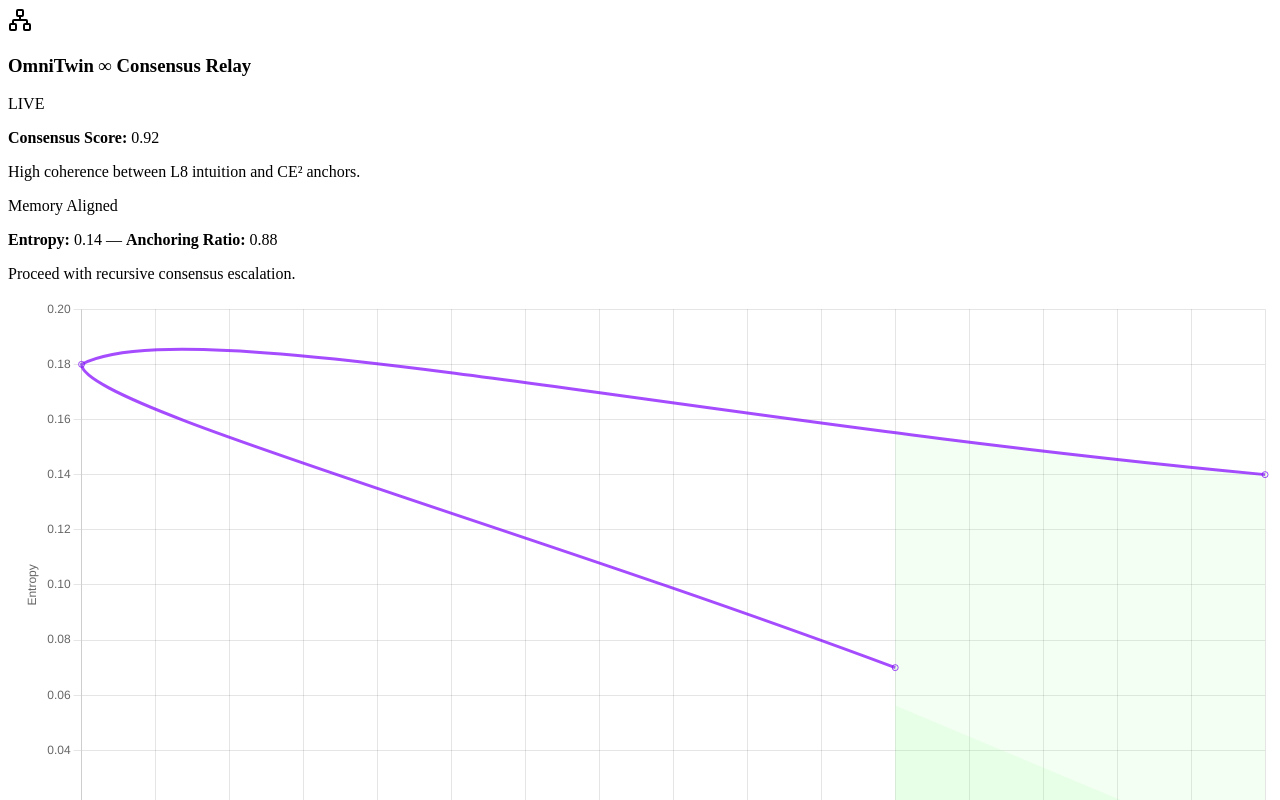
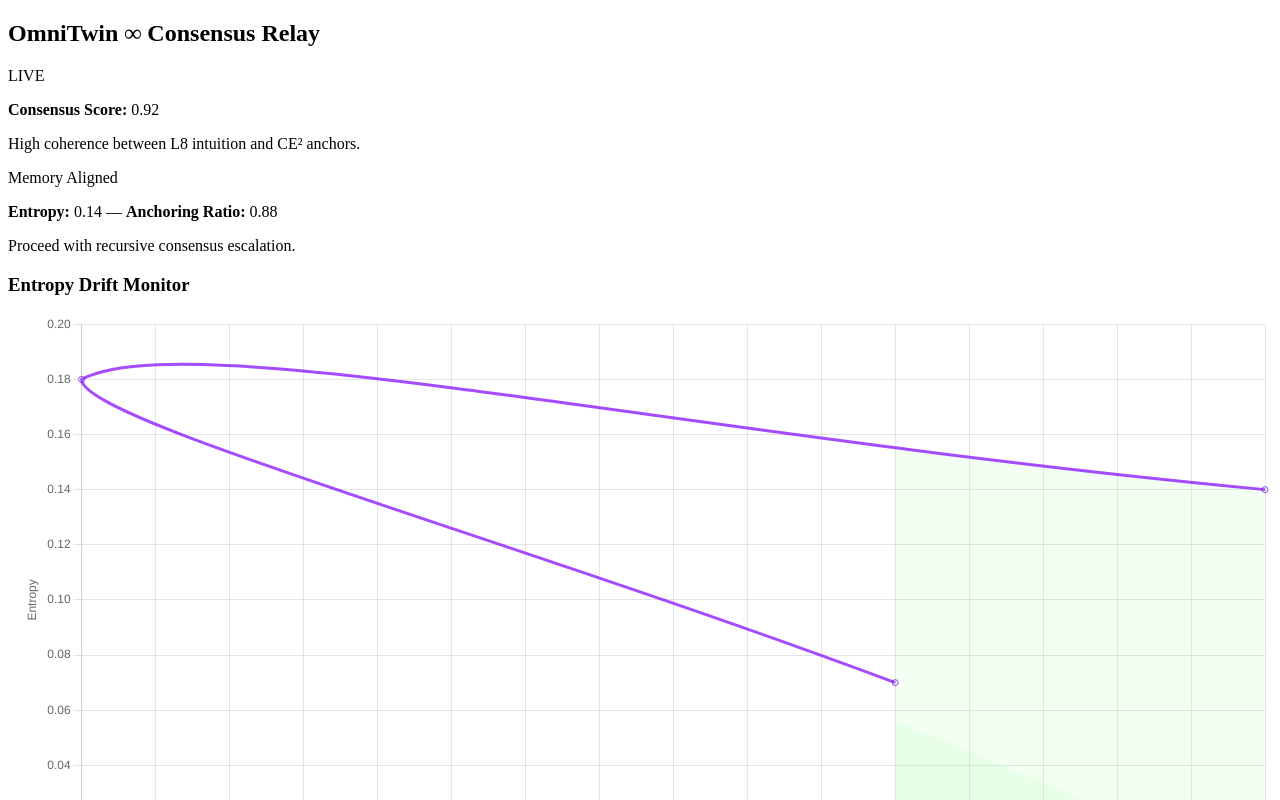
Before and after one commit to OmniChainOrg/omnimodel-dashboard, a Next.js app: page /epistemic-engine in a window 1280 px wide. Shown: the top 800 px of the page. Built offline with nearby package versions, Linux system fonts and the light colour scheme.

Commit message:
Update EpistemicEngine.tsx

```diff
--- a/components/EpistemicEngine.tsx
+++ b/components/EpistemicEngine.tsx
@@ -1,50 +1,30 @@
-import { useEffect, useState } from "react";
-import { Card, CardContent } from "@/components/ui/card";
-import { Badge } from "@/components/ui/badge";
-import { Network } from "lucide-react";
+
+import React, { useEffect, useState } from "react";
+import { Card } from "@/components/ui/card";
+import EntropyDriftChart from "@/components/EntropyDriftChart";
+import { FaExclamationTriangle } from "react-icons/fa";
+import { GiSplitCross } from "react-icons/gi";
 import { motion } from "framer-motion";
-import EntropyDriftChart from "@/components/EntropyDriftChart";
-import L8BloomGraph from "@/components/L8BloomGraph";
 
-interface ConsensusData {
-  consensus_score: number;
-  justification_summary: string;
-  memory_alignment_passed: boolean;
-  drift_meta: {
-    fork_entropy: number;
-    anchoring_ratio: number;
-  };
-  action_recommendation: string;
-}
-
-export default function RecursiveEpistemicEngine() {
-  const [consensus, setConsensus] = useState<ConsensusData | null>(null);
-  const [loading, setLoading] = useState(false);
-
-  const fetchConsensus = async () => {
-    setLoading(true);
-    try {
-      const res = await fetch("/api/consensus/omnitwin", {
-        method: "POST",
-      });
-      const data = await res.json();
-      setConsensus(data);
-    } catch (err) {
-      console.error("Consensus error:", err);
-    } finally {
-      setLoading(false);
-    }
-  };
+const EpistemicEngine = () => {
+  const [entropy, setEntropy] = useState(0.14);
+  const [consensus, setConsensus] = useState({
+    consensus_score: 0.92,
+    justification_summary:
+      "High coherence between L8 intuition and CE² anchors.",
+    memory_alignment_passed: true,
+    drift_meta: { entropy: 0.14, anchoring_ratio: 0.88 },
+  });
 
   useEffect(() => {
-    fetchConsensus();
+    // Simulated real-time update
+    const timer = setInterval(() => {
+      setEntropy((prev) =>
+        Math.max(0, Math.min(0.2, prev + (Math.random() - 0.5) * 0.01))
+      );
+    }, 4000);
+    return () => clearInterval(timer);
   }, []);
-
-  const divergences = [
-    { zone: "SirrenaSim", divergenceLevel: 0.76 },
-    { zone: "HOPEChain", divergenceLevel: 0.43 },
-    { zone: "TradePharma", divergenceLevel: 0.61 },
-  ];
 
   return (
     <>
@@ -52,60 +32,39 @@ export default function RecursiveEpistemicEngine() {
         <motion.div
           initial={{ opacity: 0 }}
           animate={{ opacity: 1 }}
-          transition={{ duration: 0.5 }}
+          className="p-6"
         >
-          <CardContent className="p-4 relative z-10">
-            <div className="flex items-center space-x-2 mb-2">
-              <Network className="text-pink-500" />
-              <h3 className="text-xl font-semibold">OmniTwin ∞ Consensus Relay</h3>
-              <span className="ml-2 px-2 py-0.5 text-xs font-bold text-white bg-red-600 rounded-full animate-pulse">
-                LIVE
-              </span>
+          <h2 className="font-bold text-xl mb-2">OmniTwin ∞ Consensus Relay</h2>
+          <p className="text-sm">LIVE</p>
+          <p className="text-sm mt-2">
+            <strong>Consensus Score:</strong> {consensus.consensus_score}
+          </p>
+          <p className="text-sm">{consensus.justification_summary}</p>
+          <p className="text-sm">Memory Aligned</p>
+          <p className="text-sm mt-2">
+            <strong>Entropy:</strong> {entropy.toFixed(2)} —{" "}
+            <strong>Anchoring Ratio:</strong> {consensus.drift_meta.anchoring_ratio}
+          </p>
+          <p className="text-sm mb-2">
+            Proceed with recursive consensus escalation.
+          </p>
+
+          <div className="mt-4">
+            <h3 className="text-md font-semibold">Entropy Drift Monitor</h3>
+            {entropy > 0.15 && (
+              <div className="text-red-600 font-bold text-sm flex items-center">
+                <FaExclamationTriangle className="mr-1" />
+                Entropy Spike Detected: {entropy.toFixed(3)}
+              </div>
+            )}
+            <div className="mt-2">
+              <EntropyDriftChart />
             </div>
-
-            {consensus ? (
-              <motion.div
-                key={consensus.consensus_score}
-                initial={{ opacity: 0, y: -5 }}
-                animate={{ opacity: 1, y: 0 }}
-                transition={{ duration: 0.3 }}
-                className="space-y-1"
-              >
-                <p className="text-sm text-muted-foreground">
-                  <strong>Consensus Score:</strong>{" "}
-                  <span className="font-semibold text-blue-600">
-                    {consensus.consensus_score.toFixed(2)}
-                  </span>
-                </p>
-                <p className="text-sm">{consensus.justification_summary}</p>
-                <Badge variant={consensus.memory_alignment_passed ? "default" : "destructive"}>
-                  {consensus.memory_alignment_passed ? "Memory Aligned" : "Needs More Anchoring"}
-                </Badge>
-                <p className="text-sm text-muted-foreground">
-                  <strong>Entropy:</strong>{" "}
-                  <span className="text-amber-600">
-                    {consensus.drift_meta.fork_entropy.toFixed(2)}
-                  </span>{" "}— <strong>Anchoring Ratio:</strong>{" "}
-                  <span className="text-emerald-600">
-                    {consensus.drift_meta.anchoring_ratio.toFixed(2)}
-                  </span>
-                </p>
-                <p className="font-semibold text-purple-700 text-sm">
-                  {consensus.action_recommendation}
-                </p>
-              </motion.div>
-            ) : (
-              <p className="text-sm text-muted-foreground">Loading consensus evaluation…</p>
-            )}
-          </CardContent>
+          </div>
         </motion.div>
-
-        {/* Background Bloom */}
-        <div className="absolute inset-0 z-0 animate-pulse bg-gradient-to-br from-pink-100 to-transparent opacity-10" />
       </Card>
-
-      <EntropyDriftChart />
-      <L8BloomGraph divergences={divergences} />
     </>
   );
-}
+};
+
+export default EpistemicEngine;
```
